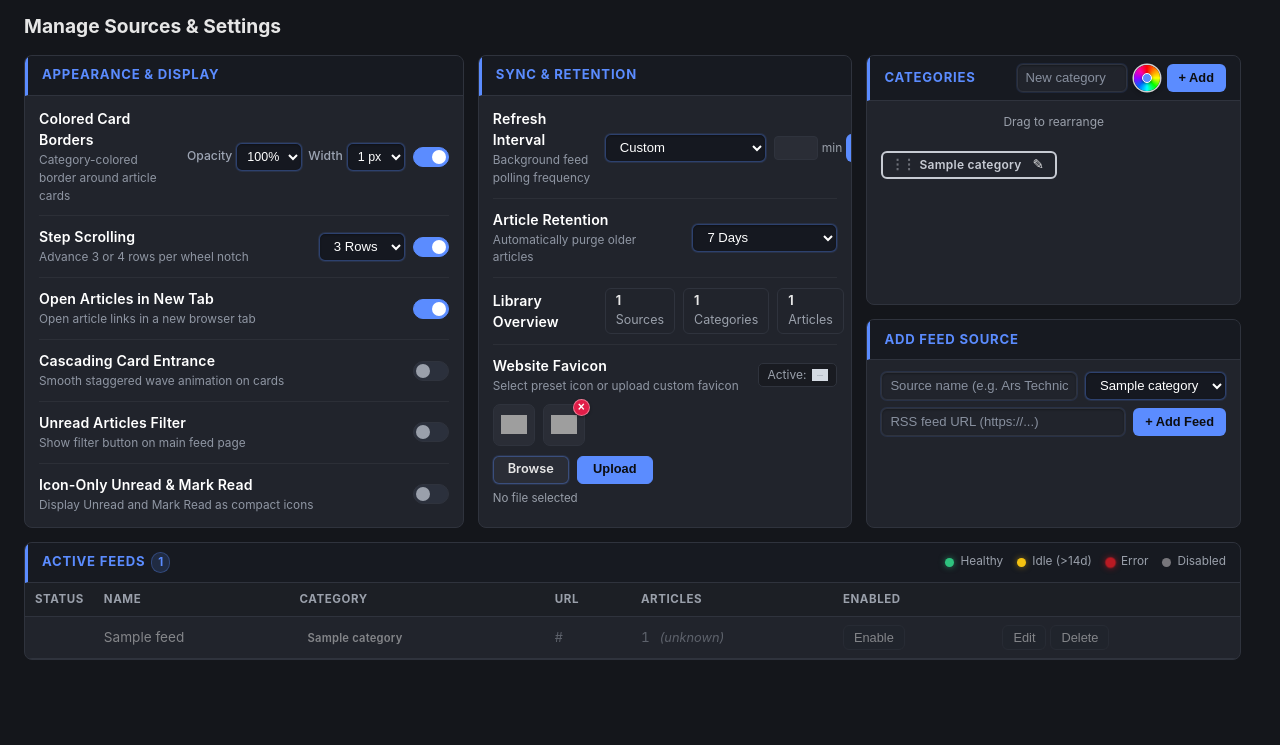
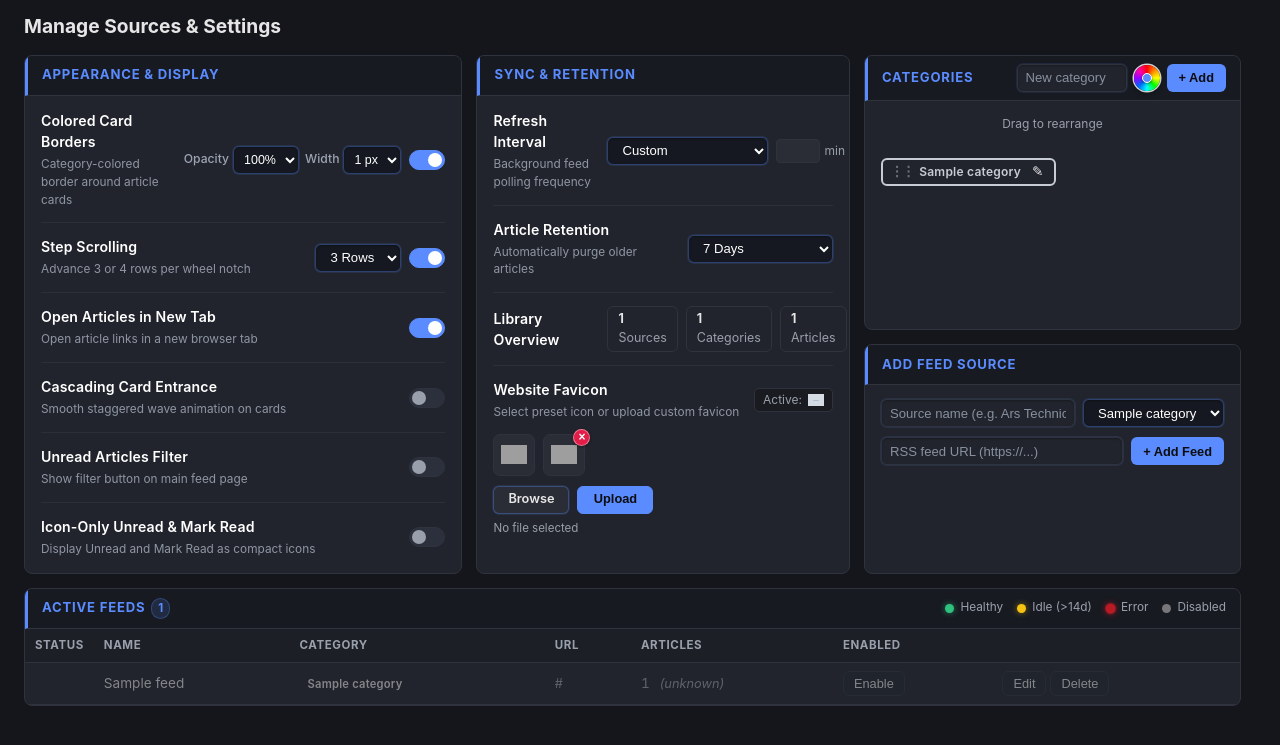
Before and after one commit to PlasmaDrifter/NewsCurator, a FastAPI app: template app/templates/feeds.html in a window 1280 px wide. Shown: the part 38-783 px from the top of the page. Run offline with FastAPI, Linux system fonts and the light colour scheme; data comes from the database, SQL or seed files in the repository; the template is opened without the code that fills it: most values are stand-ins (such as "Sample title", 1, 10 or a date in 2020); grey boxes marked "Sample" are stand-in pictures; grey boxes are pictures that could not be loaded.

Commit message:
Adjust spacing for configuration option rows and card bodies on settings page

```diff
--- a/app/static/style.css
+++ b/app/static/style.css
@@ -502,7 +502,7 @@ button.danger:hover { border-color: var(--danger); color: var(--danger); }
 .category-hint-text {
   font-size: 0.75rem;
   color: var(--text-dim);
-  margin-bottom: 10px;
+  margin-bottom: 12px;
   display: flex;
   align-items: center;
   justify-content: center;
@@ -1548,10 +1548,10 @@ button.danger:hover { border-color: var(--danger); color: var(--danger); }
 }
 
 .settings-card-body {
-  padding: 12px 14px;
+  padding: 14px 16px;
   display: flex;
   flex-direction: column;
-  gap: 10px;
+  gap: 13px;
   flex: 1;
 }
 
@@ -1559,8 +1559,8 @@ button.danger:hover { border-color: var(--danger); color: var(--danger); }
   display: flex;
   align-items: center;
   justify-content: space-between;
-  gap: 12px;
-  padding-bottom: 10px;
+  gap: 14px;
+  padding-bottom: 13px;
   border-bottom: 1px solid rgba(255, 255, 255, 0.05);
 }
 
@@ -1588,7 +1588,7 @@ button.danger:hover { border-color: var(--danger); color: var(--danger); }
 .setting-item-desc {
   font-size: 0.74rem;
   color: #8f96a3;
-  margin-top: 2px;
+  margin-top: 4px;
 }
 
 .setting-item-controls {
@@ -1784,7 +1784,7 @@ button.danger:hover { border-color: var(--danger); color: var(--danger); }
   display: flex;
   flex-direction: column;
   gap: 10px;
-  margin-top: 8px;
+  margin-top: 12px;
 }
 
 .compact-favicon-grid {
@@ -2049,7 +2049,7 @@ button.danger:hover { border-color: var(--danger); color: var(--danger); }
 .compact-add-feed-form {
   display: flex;
   flex-direction: column;
-  gap: 8px;
+  gap: 10px;
   margin: 0;
 }
 
--- a/app/templates/base.html
+++ b/app/templates/base.html
@@ -5,7 +5,7 @@
 <meta name="viewport" content="width=device-width, initial-scale=1.0">
 <title>{% block title %}News Curator{% endblock %}</title>
 <link rel="icon" href="{{ get_active_favicon() }}?v={{ get_favicon_version() }}">
-<link rel="stylesheet" href="/static/style.css?v=73">
+<link rel="stylesheet" href="/static/style.css?v=74">
 <link rel="stylesheet" href="/dynamic.css?v={{ border_opacity|default('0.5') }}">
 </head>
 <body class="{% if anim_cascade %}anim-cascade-enabled{% endif %}">
```
